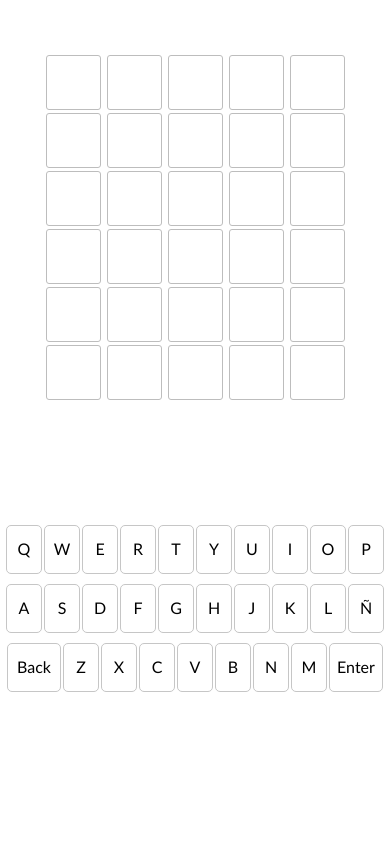
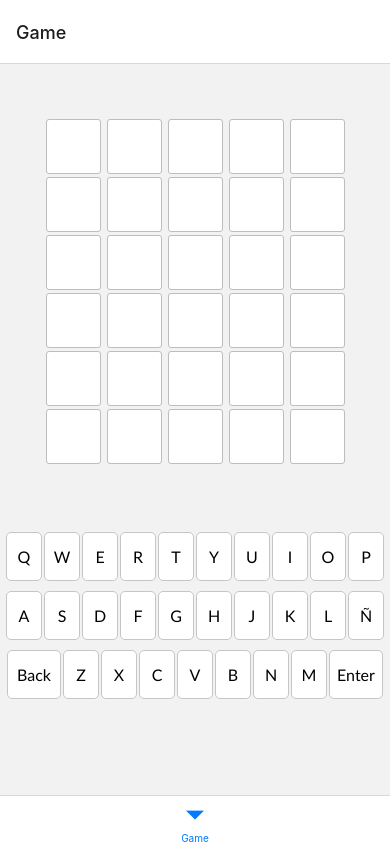
Before and after one commit to offcarlospetit/wordlegame, a React Native app: screen /Game in a window 390 px wide. Built offline with nearby package versions, Linux system fonts and the light colour scheme.

Commit message:
Add BottomBar
Add BottomBar to app

```diff
--- a/App.tsx
+++ b/App.tsx
@@ -1,10 +1,6 @@
 import React from 'react';
-import {Home} from './src/home';
+import BottomTabs from './src/navigation';
 
-type Props = {};
-
-const App = (props: Props) => {
-  return <Home />;
-};
+const App = () => <BottomTabs />;
 
 export default App;
--- /dev/null
+++ b/src/navigation/HomeStack.tsx
@@ -0,0 +1,15 @@
+import * as React from 'react';
+import { createNativeStackNavigator } from '@react-navigation/native-stack';
+import { Home } from '../home';
+
+const Stack = createNativeStackNavigator();
+
+function HomeStack() {
+    return (
+        <Stack.Navigator screenOptions={{ headerShown: false }}>
+            <Stack.Screen name="Home" component={Home} />
+        </Stack.Navigator>
+    );
+}
+
+export default HomeStack
--- /dev/null
+++ b/src/navigation/index.tsx
@@ -0,0 +1,18 @@
+import * as React from 'react';
+import { createBottomTabNavigator } from '@react-navigation/bottom-tabs';
+import { NavigationContainer } from '@react-navigation/native';
+import HomeStack from './HomeStack';
+
+const Tab = createBottomTabNavigator();
+
+function BottomTabs() {
+    return (
+        <NavigationContainer>
+            <Tab.Navigator >
+                <Tab.Screen name="Game" component={HomeStack} />
+            </Tab.Navigator>
+        </NavigationContainer>
+    );
+}
+
+export default BottomTabs;
```
Also changed, not shown: package.json (+5 -3 lines), 2 other files (tests, documents, lock files or other folders).
